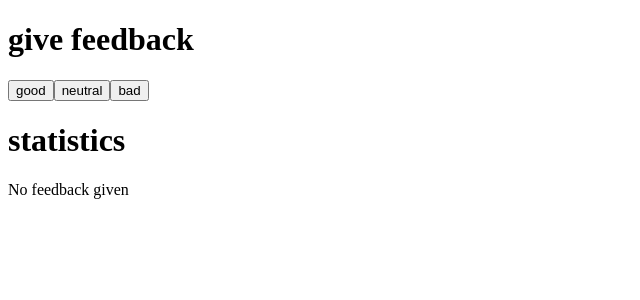
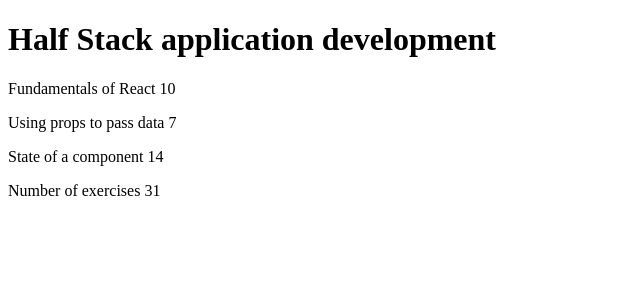
Before and after one commit to vjckmaciej/full-stack-open-course, a React (Vite) app in the folder part1-introduction-to-react/courseinfo/: page / in a window 1280 px wide. Shown: the top 300 px of the page, without its empty margins (0-640 px from the left). Built offline with nearby package versions, Linux system fonts and the light colour scheme.

Commit message:
Part 1 - exercise 1.5 solution

```diff
--- a/part1-introduction-to-react/courseinfo/src/App.jsx
+++ b/part1-introduction-to-react/courseinfo/src/App.jsx
@@ -1,66 +1,65 @@
-import { useState } from "react";
-
-const Header = ({ text }) => <h1>{text}</h1>;
-
-const Button = (props) => {
+const Header = ({course}) => {
   return (
     <>
-      <button onClick={props.onClick}>{props.text}</button>
+     <h1>{course.name}</h1>
     </>
-  );
-};
+    )
+}
 
-const StatisticLine = (props) => <p>{props.text} {props.value}</p>
+const Content = ({course}) => {
+  return (
+    <>
+      <Part part={course.parts[0].name} exercises={course.parts[0].exercises} />
+      <Part part={course.parts[1].name} exercises={course.parts[1].exercises} />
+      <Part part={course.parts[2].name} exercises={course.parts[2].exercises} />
+    </>
+  )
+}
 
-const Statistics = ({ good, neutral, bad }) => {
-  const total = good + neutral + bad;
-  const average = total === 0 ? 0 : (good - bad) / total;
-  const positive = total === 0 ? 0 : (good / total) * 100;
+const Part = (props) => {
+  return (
+    <>
+      <p>
+        {props.part} {props.exercises}
+      </p>
+    </>
+  )
+}
 
-  if (total !== 0) {
-    return (
-      <>
-        <StatisticLine text="good" value={good} />
-        <StatisticLine text="neutral" value={neutral} />
-        <StatisticLine text="bad" value={bad} />
-        <StatisticLine text="total" value={total} />
-        <StatisticLine text="average" value={average} />
-        <StatisticLine text="positive" value={`${positive} %`} />
-      </>
-    );
-  } else {
-    return <p>No feedback given</p>
-  }
-};
+const Total = ({ course }) => {
+  return (
+    <>
+      <p>Number of exercises {course.parts[0].exercises + course.parts[1].exercises + course.parts[2].exercises} </p>
+    </>
+  )
+}
 
 const App = () => {
-  // save clicks of each button to its own state
-  const [good, setGood] = useState(0);
-  const [neutral, setNeutral] = useState(0);
-  const [bad, setBad] = useState(0);
-
-  const increaseGood = () => {
-    setGood((prevGood) => prevGood + 1);
-  };
-
-  const increaseNeutral = () => {
-    setNeutral((prevNeutral) => prevNeutral + 1);
-  };
-
-  const increaseBad = () => {
-    setBad((prevBad) => prevBad + 1);
-  };
+  const course = {
+    name: 'Half Stack application development',
+    parts: [
+      {
+        name: 'Fundamentals of React',
+        exercises: 10
+      },
+      {
+        name: 'Using props to pass data',
+        exercises: 7
+      },
+      {
+        name: 'State of a component',
+        exercises: 14
+      }
+    ]
+  }
 
   return (
-    <>
-      <Header text="give feedback" />
-      <Button text="good" onClick={increaseGood} />
-      <Button text="neutral" onClick={increaseNeutral} />
-      <Button text="bad" onClick={increaseBad} />
-      <Header text="statistics" />
-      <Statistics good={good} neutral={neutral} bad={bad} />
-    </>
-  );
-};
+    <div>
+      <Header course={course} />
+      <Content course={course} />
+      <Total course={course} />
+    </div>
+  )
+}
 
-export default App;
+export default App
```
